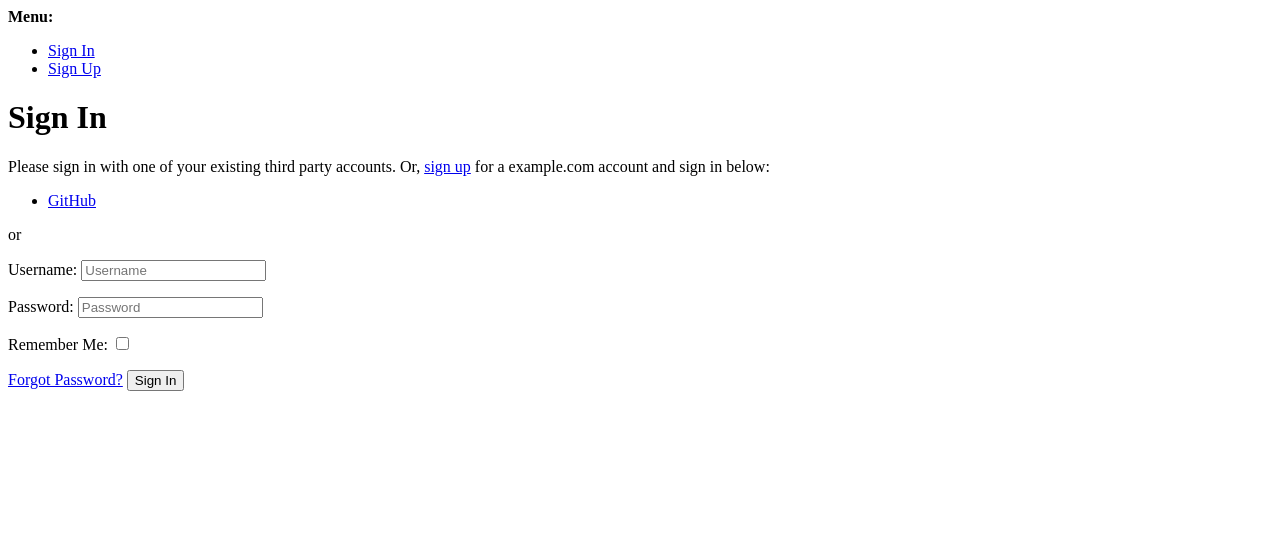
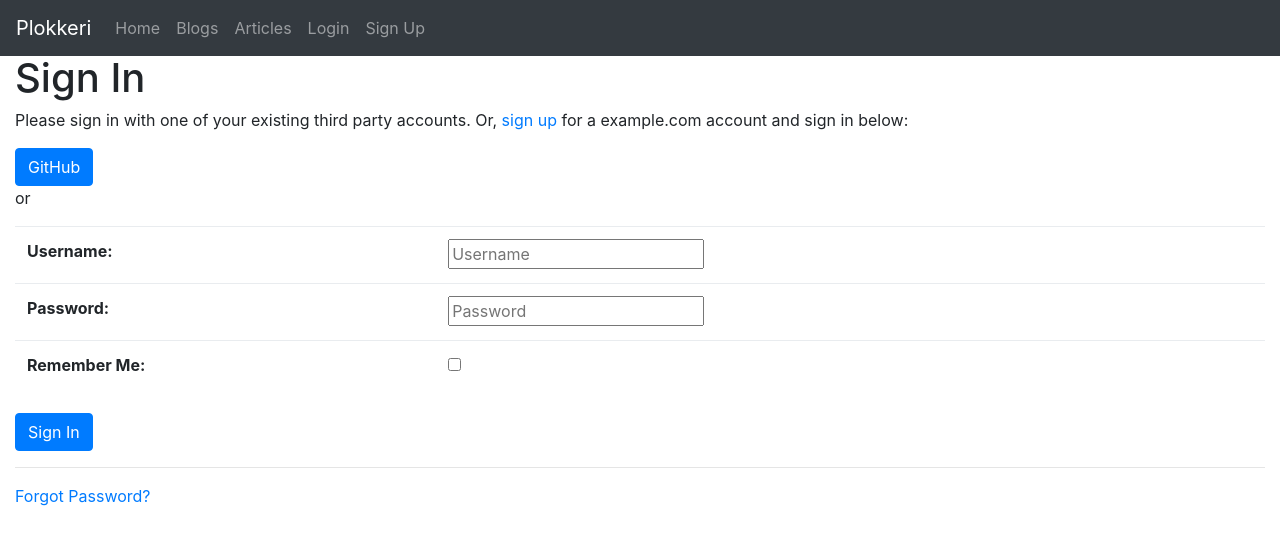
Before and after one commit to jarnoln/plokkeri, a Django app: page /accounts/login/ in a window 1280 px wide. Shown: the top 545 px of the page. Run offline with Django 3.2, Linux system fonts and the light colour scheme; some libraries are stand-ins or nearby versions.

Commit message:
Custom templates for login and signup

```diff
--- a/plok/templates/plok/base.html
+++ b/plok/templates/plok/base.html
@@ -18,7 +18,12 @@
           <li class="nav-item">
             <a class="nav-link" href="{% url 'plok:index' %}"> {% trans 'Home' %} </a>
           </li>
-
+          <li class="nav-item">
+            <a class="nav-link" href="{% url 'plok:blog_list' %}"> {% trans 'Blogs' %} </a>
+          </li>
+          <li class="nav-item">
+            <a class="nav-link" href="{% url 'plok:article_list' %}"> {% trans 'Articles' %} </a>
+          </li>
   {% if user.is_authenticated %}
     {% if user.is_staff %}
           <li class="nav-item">
--- /dev/null
+++ b/users/templates/account/base.html
@@ -0,0 +1 @@
+{% extends "plok/base.html" %}
--- /dev/null
+++ b/users/templates/account/login.html
@@ -0,0 +1,60 @@
+{% extends "account/base.html" %}
+
+{% load i18n %}
+{% load account socialaccount %}
+
+{% block head_title %}{% trans "Sign In" %}{% endblock %}
+{% block content %}
+
+<h1>{% trans "Sign In" %}</h1>
+
+{% get_providers as socialaccount_providers %}
+
+{% if socialaccount_providers %}
+<p>{% blocktrans with site.name as site_name %}Please sign in with one
+of your existing third party accounts. Or, <a href="{{ signup_url }}">sign up</a>
+for a {{ site_name }} account and sign in below:{% endblocktrans %}</p>
+
+<div>
+{% for provider in socialaccount_providers %}
+  <a class="btn btn-primary"
+     href="{% provider_login_url provider.id process='login' scope=scope auth_params=auth_params %}">
+    {{ provider.name }}
+  </a>
+{% endfor %}
+</div>
+
+{% comment %}
+<div class="socialaccount_ballot">
+  <ul class="socialaccount_providers">
+
+    {% include "socialaccount/snippets/provider_list.html" with process="login" %}
+  </ul>
+
+</div>
+{% endcomment %}
+
+<p class="login-or">{% trans 'or' %}</p>
+
+{# include "socialaccount/snippets/login_extra.html" #}
+
+{% else %}
+<p>{% blocktrans %}If you have not created an account yet, then please
+<a href="{{ signup_url }}">sign up</a> first.{% endblocktrans %}</p>
+{% endif %}
+
+<form class="login" id="login_form" method="POST" action="{% url 'account_login' %}">
+  {% csrf_token %}
+  <table class="table">
+  {{ form.as_table }}
+  </table>
+  {% if redirect_field_value %}
+  <input type="hidden" name="{{ redirect_field_name }}" value="{{ redirect_field_value }}" />
+  {% endif %}
+  <button class="btn btn-primary" type="submit">{% trans "Sign In" %}</button>
+</form>
+<hr/>
+<p>
+<a class="button secondaryAction" href="{% url 'account_reset_password' %}">{% trans "Forgot Password?" %}</a>
+</p>
+{% endblock %}
```
Also changed, not shown: users/templates/account/signup.html (added, +23 -0 lines).
